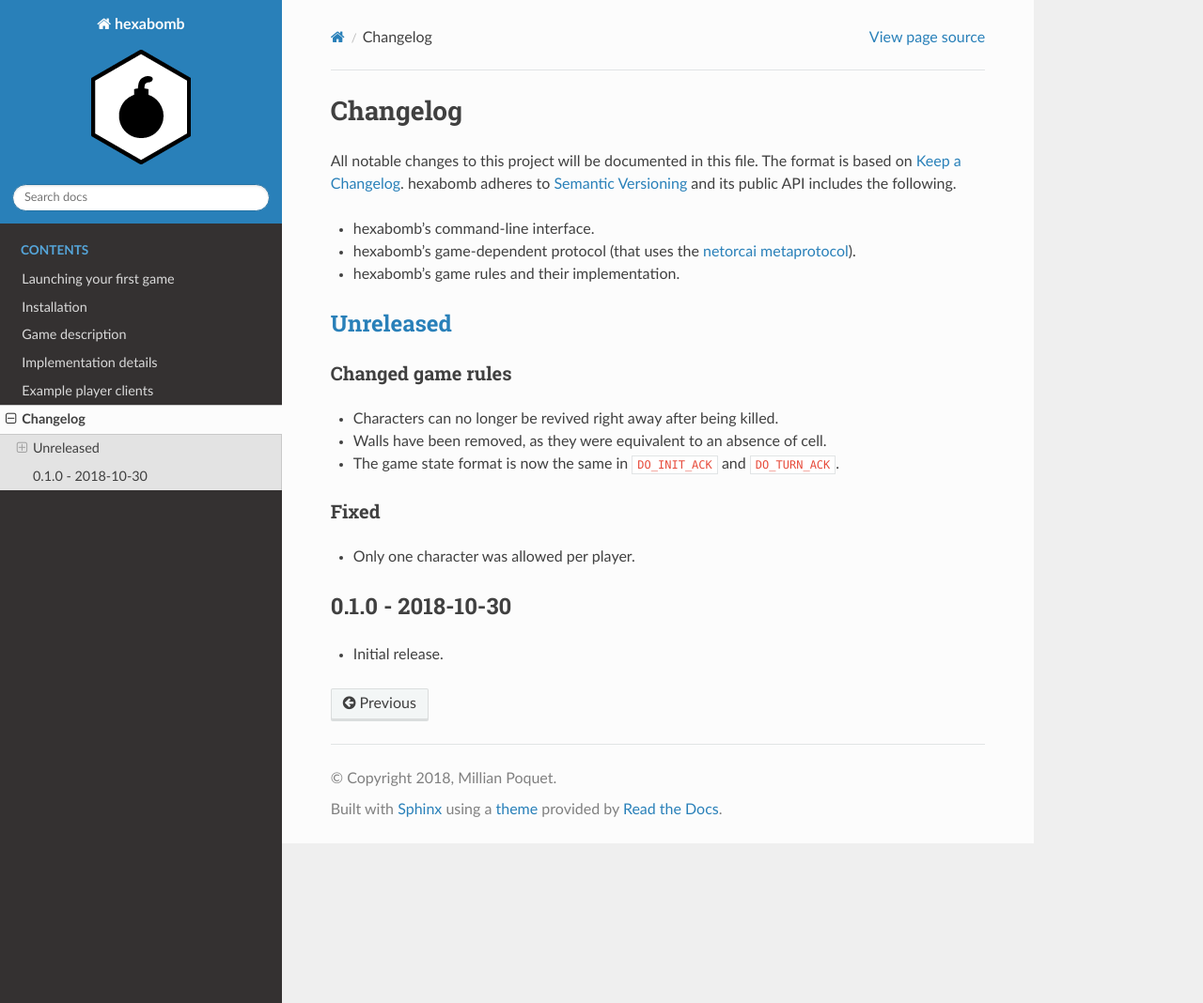
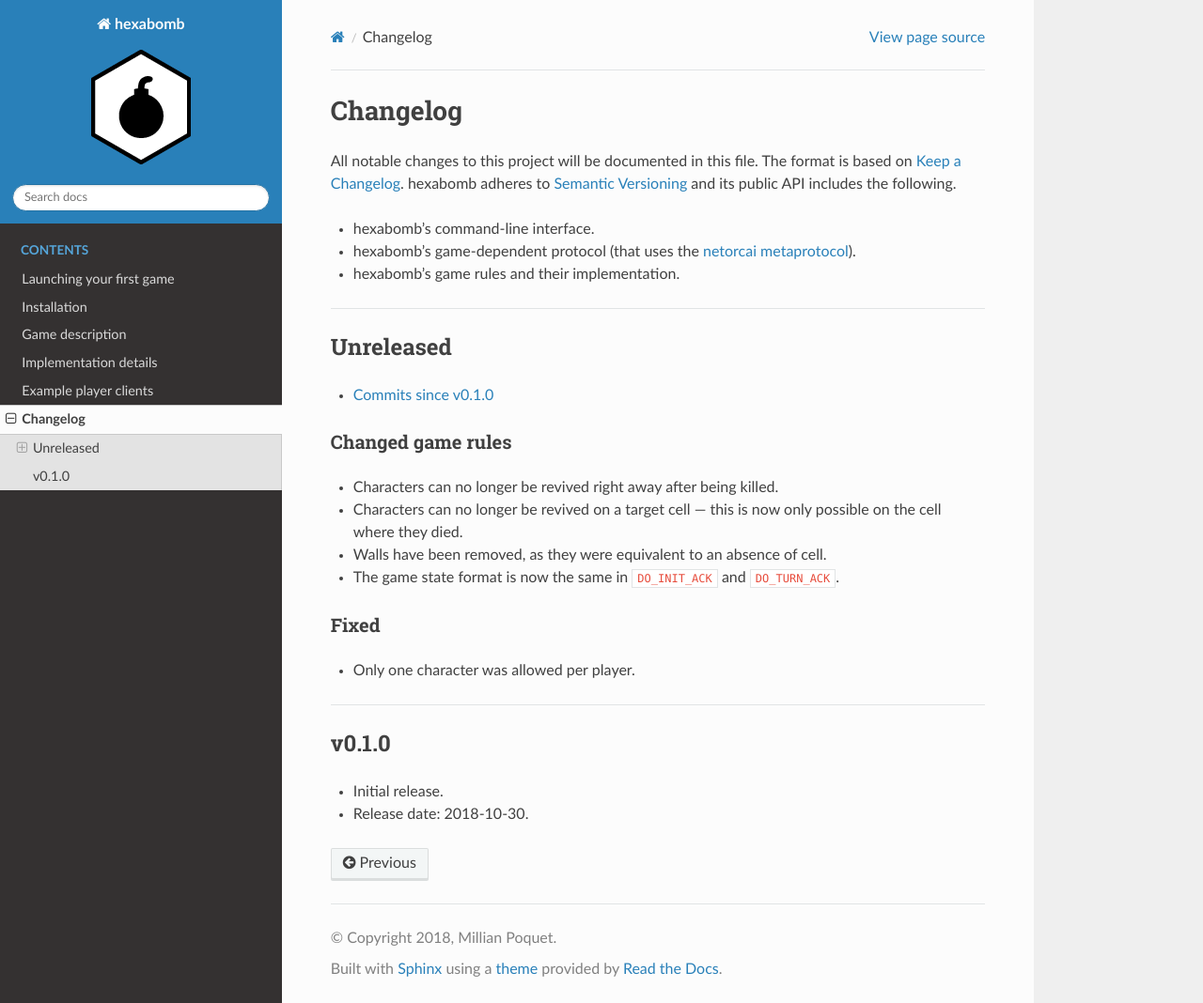
Before and after one commit to netorcai/hexabomb, a Sphinx documentation site: the page built from docs/changelog.rst, in a window 1280 px wide and 1068 px high. Shown: the whole window at 94% size. Built offline with Sphinx 7.4.7 and the Read the Docs theme 2.0.0, drawn with Linux system fonts in a browser that asks for light colours.

Commit message:
[doc] only revive on char's position + changelog

```diff
--- a/docs/changelog.rst
+++ b/docs/changelog.rst
@@ -10,13 +10,19 @@
 - hexabomb's game-dependent protocol (that uses the `netorcai metaprotocol`_).
 - hexabomb's game rules and their implementation.
 
-`Unreleased`_
--------------
+........................................................................................................................
+
+Unreleased
+----------
+
+- `Commits since v0.1.0 <https://github.com/netorcai/hexabomb/compare/v0.1.0...master>`_
 
 Changed game rules
 ~~~~~~~~~~~~~~~~~~
 
 - Characters can no longer be revived right away after being killed.
+- Characters can no longer be revived on a target cell —
+  this is now only possible on the cell where they died.
 - Walls have been removed, as they were equivalent to an absence of cell.
 - The game state format is now the same in ``DO_INIT_ACK`` and ``DO_TURN_ACK``.
 
@@ -25,12 +31,13 @@
 
 - Only one character was allowed per player.
 
-0.1.0 - 2018-10-30
-------------------
+........................................................................................................................
 
--  Initial release.
+v0.1.0
+------
 
-.. _Unreleased: https://github.com/netorcai/hexabomb/compare/v0.1.0...master
+- Initial release.
+- Release date: 2018-10-30.
 
 .. _Keep a Changelog: http://keepachangelog.com/en/1.0.0
 .. _Semantic versioning: http://semver.org/spec/v2.0.0.html
--- a/docs/game.rst
+++ b/docs/game.rst
@@ -82,8 +82,8 @@
   The character must be alive. The target cell must exist and be empty.
 - **bomb**: Drop a bomb in the character current cell.
   The character must be alive and its cell must NOT contain a bomb.
-- **revive**: Revive a dead character on a given cell.
-  The character must have been dead for at least 3 turns. The target cell must exist and be empty.
+- **revive**: Revive a dead character on the cell where it died.
+  The character must have been dead for at least 3 turns. The cell be empty.
 
 hexabomb will apply the players' decisions in best effort.
 In case of conflicts, the faster player is priority.
```
Also changed, not shown: docs/details.rst (+3 -4 lines).
